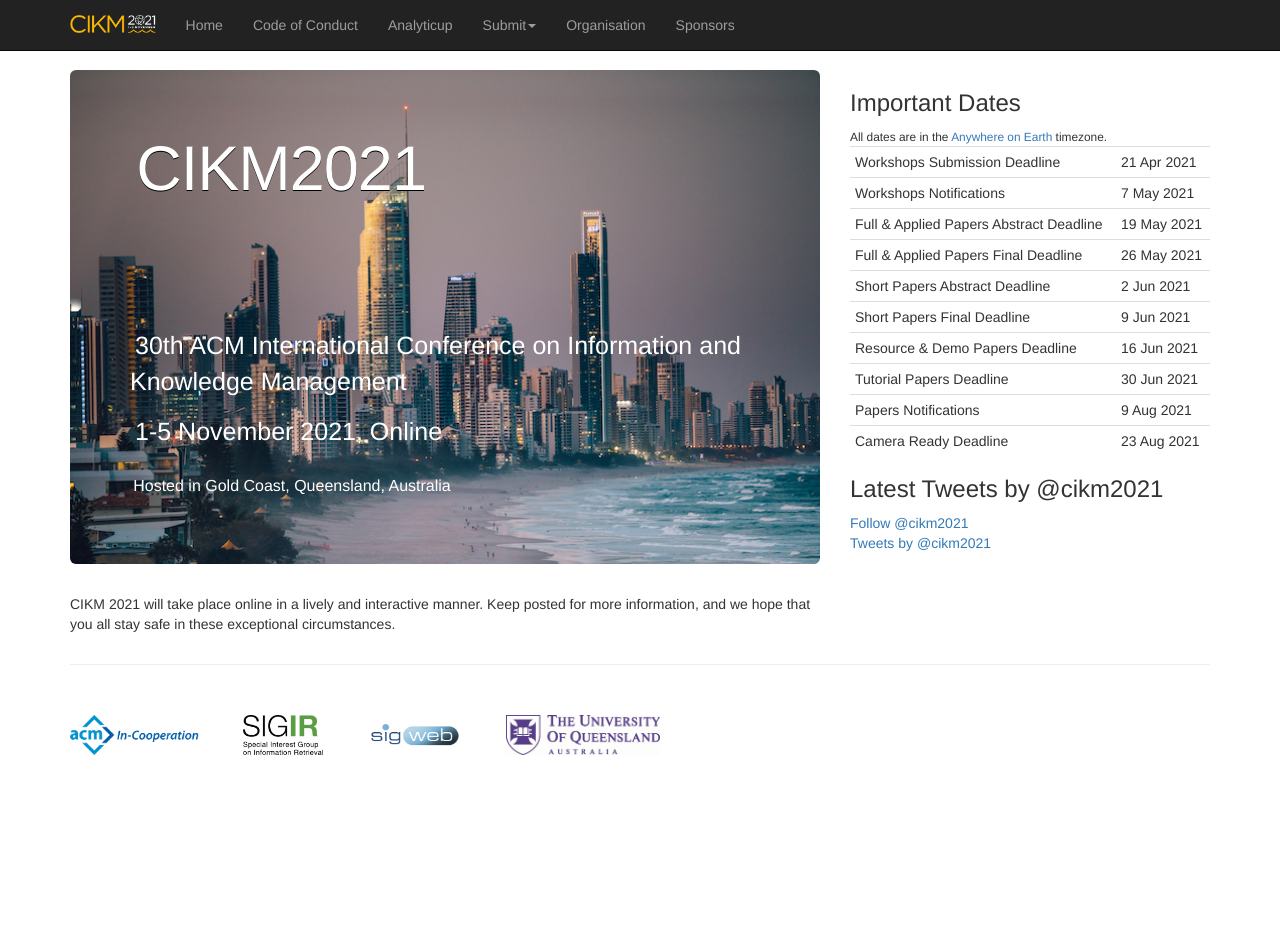
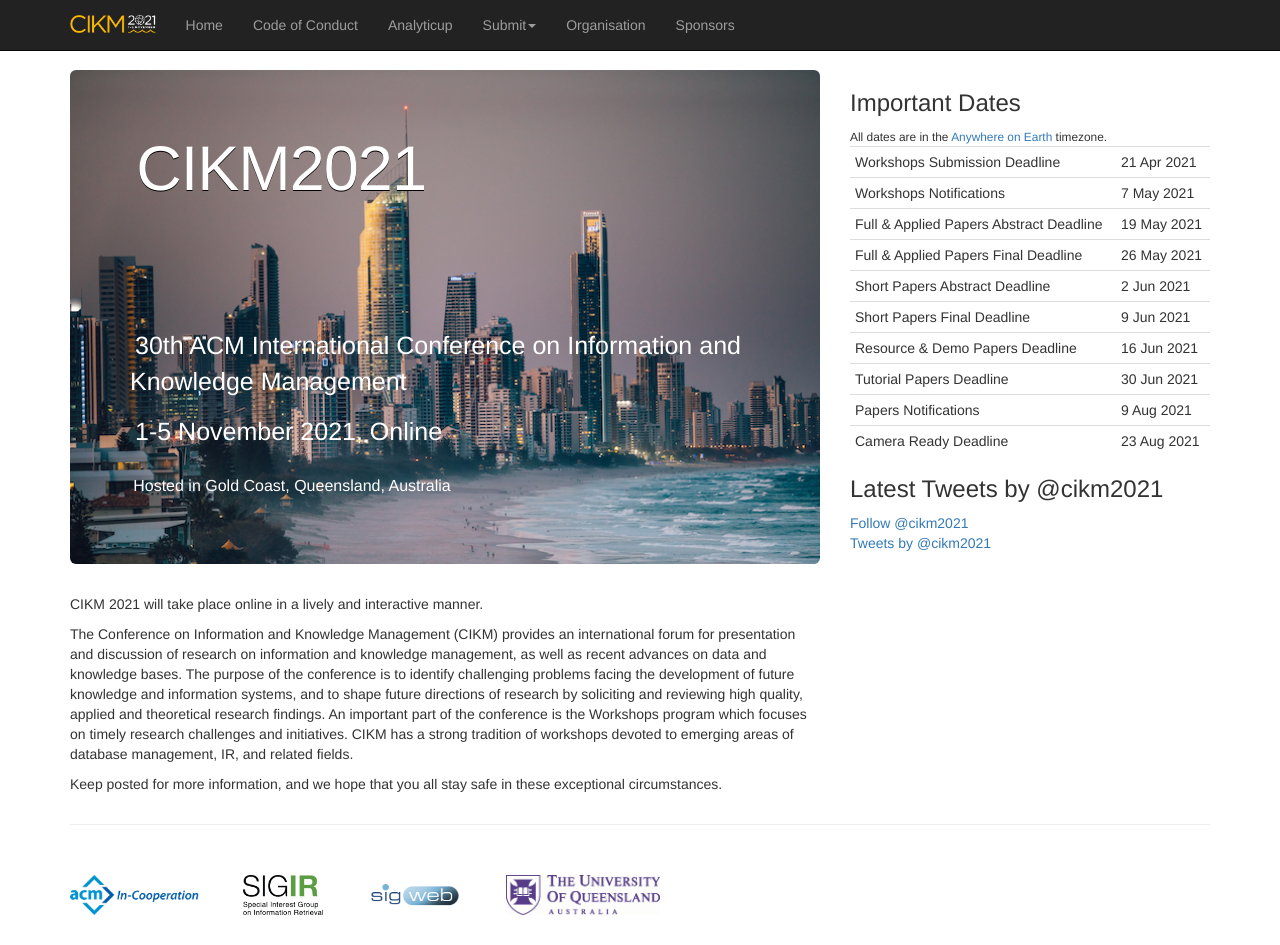
Before and after one commit to ielab/cikm2021-website, a Jekyll site: the page built from index.md, in a window 1280 px wide and 945 px high. Built offline with Jekyll 4.4.1, drawn with Linux system fonts in a browser that asks for light colours; our own code applies the rules of GitHub Pages for plain Markdown files; comment, search, counter and statistics services are not loaded.

Commit message:
Update homepage blurb.

```diff
--- a/index.md
+++ b/index.md
@@ -3,4 +3,7 @@
 ---
 
 CIKM 2021 will take place online in a lively and interactive manner.
+
+The Conference on Information and Knowledge Management (CIKM) provides an international forum for presentation and discussion of research on information and knowledge management, as well as recent advances on data and knowledge bases. The purpose of the conference is to identify challenging problems facing the development of future knowledge and information systems, and to shape future directions of research by soliciting and reviewing high quality, applied and theoretical research findings. An important part of the conference is the Workshops program which focuses on timely research challenges and initiatives. CIKM has a strong tradition of workshops devoted to emerging areas of database management, IR, and related fields.
+
 Keep posted for more information, and we hope that you all stay safe in these exceptional circumstances.
```
Also changed, not shown: README.md.
